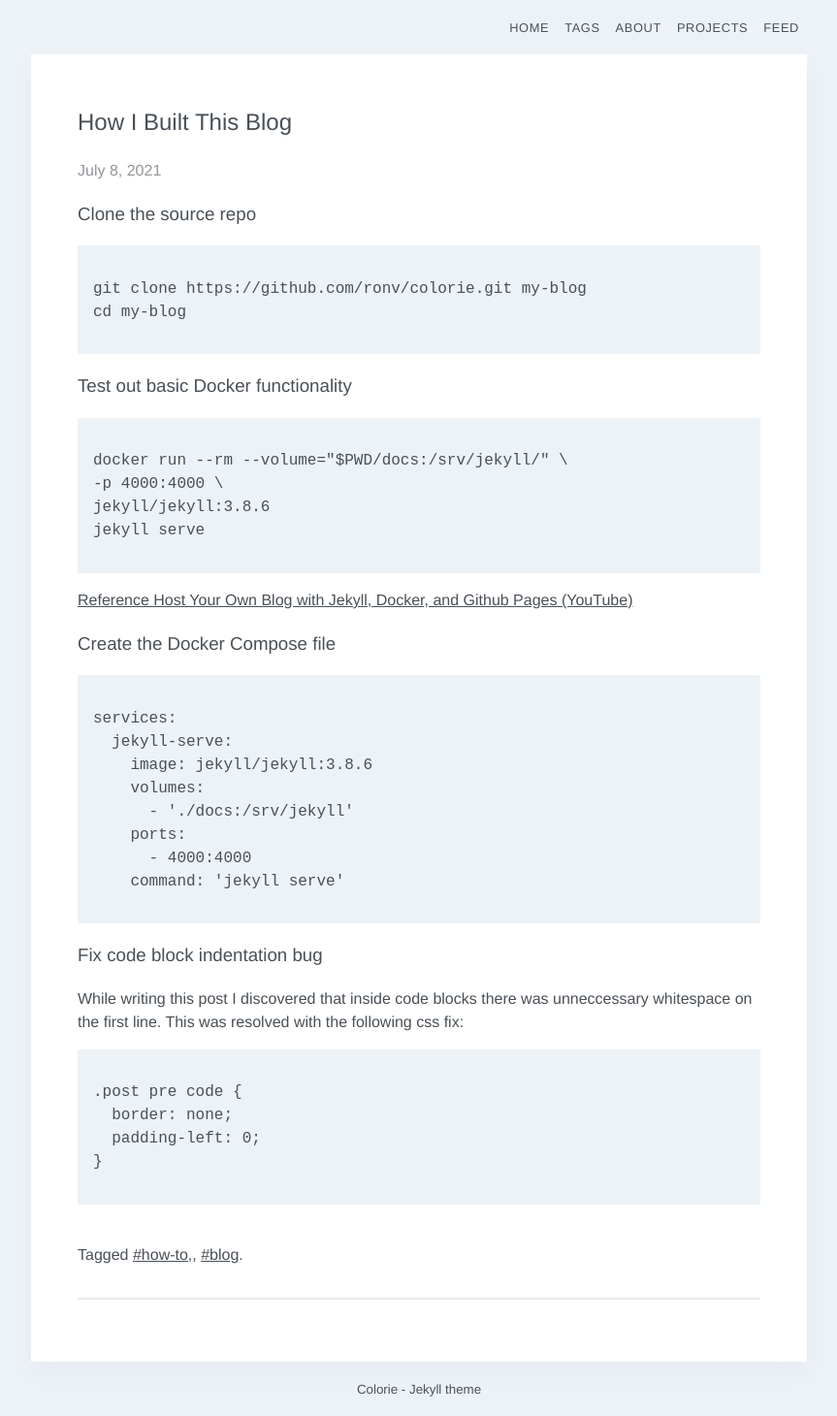
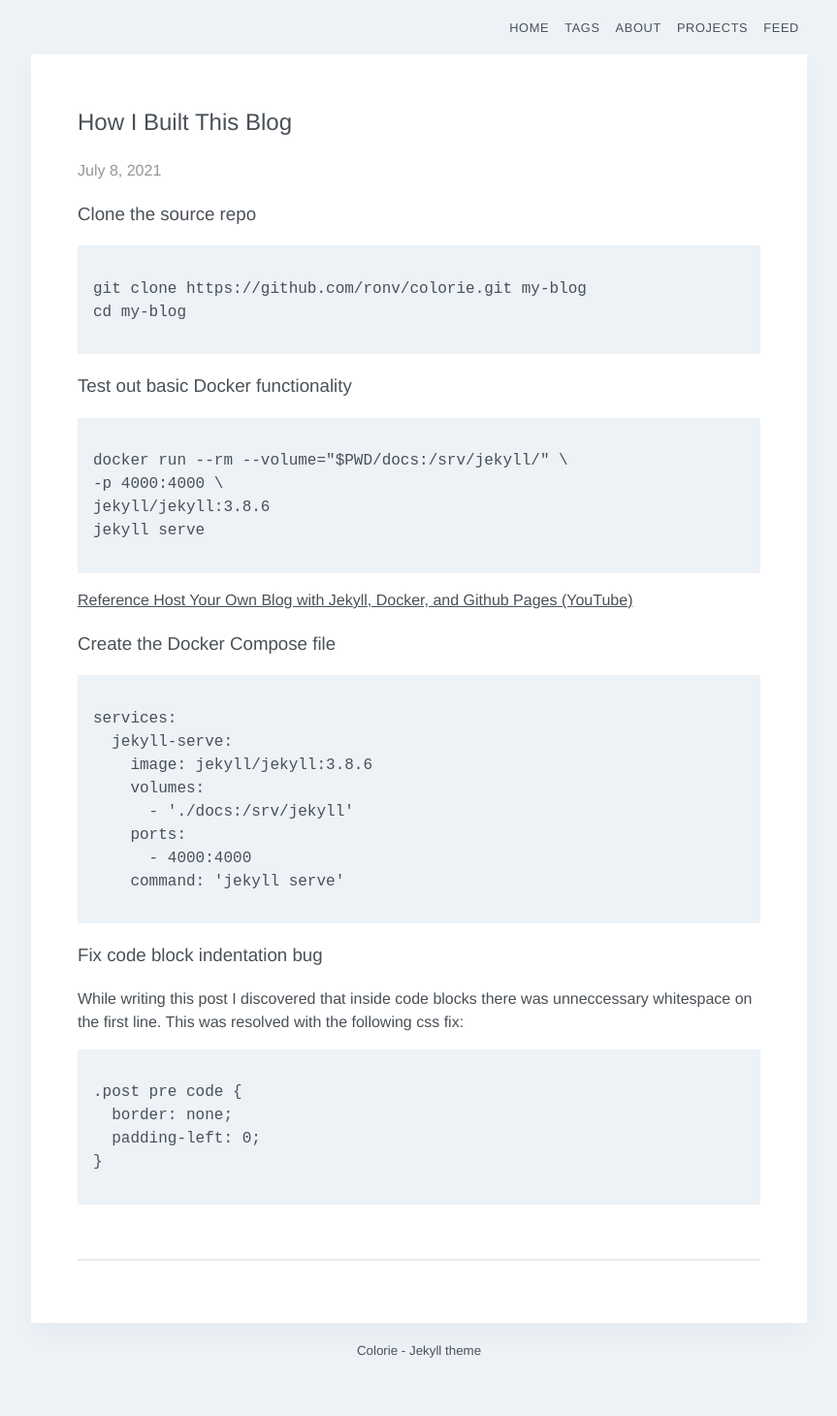
Before and after one commit to dotslashdash/dotslashdash.github.io, a Jekyll site: the page built from docs/_posts/2021-07-08-how-i-built-this-blog.md, in a window 1280 px wide. Shown: the whole page at 97% size, without its empty margins (208-1071 px from the left). Built offline with Jekyll 4.4.1, drawn with Linux system fonts in a browser that asks for light colours; some web fonts are replaced; after the commit the page ends 1420 px from its top, so only the background shows below that.

Commit message:
Remove tagged

```diff
--- a/docs/_layouts/post.html
+++ b/docs/_layouts/post.html
@@ -14,12 +14,6 @@ layout: default
 
   <br>
 
-  <p>
-      Tagged
-      {% for tag in page.tags %}
-      <a href="/tag/{{tag}}">#{{tag}}</a>{% unless forloop.last %}, {% endunless %}{% endfor %}.
-    </p>
-
  <hr style="height:2px; border:none; margin: 2rem 0; background-color:#e7e9ee;">
 
 
```
